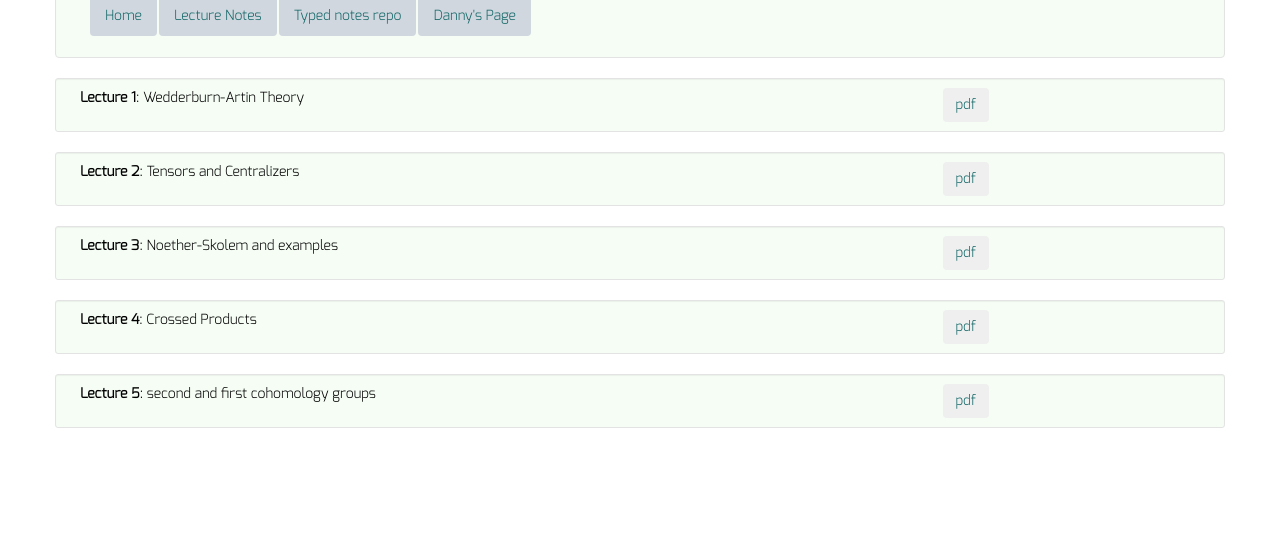
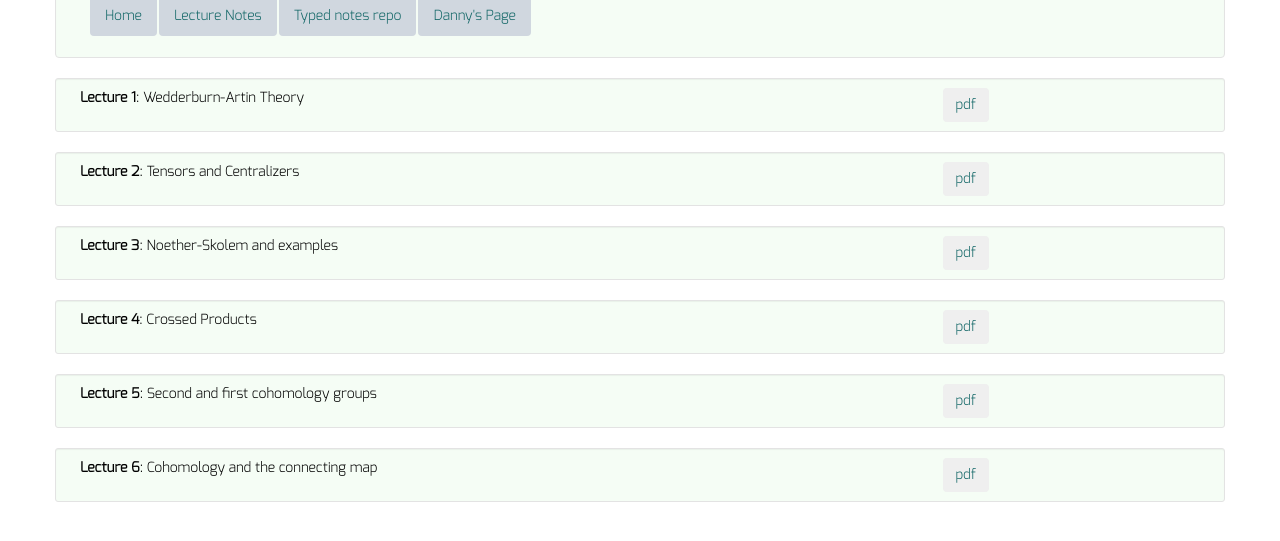
Before and after one commit to dkrashen/csa, a Jekyll site: the page built from lectures/index.html, in a window 1280 px wide, cut to the strip 204-745 px from the top of the page. Built offline with Jekyll 4.4.1, drawn with Linux system fonts in a browser that asks for light colours.

Commit message:
add lecture 6, pdf and yml

```diff
--- a/_data/lectures.yml
+++ b/_data/lectures.yml
@@ -12,4 +12,7 @@
   description: "Crossed Products"
 - title: "Lecture 5"
   filename: "lecture5.pdf"
-  description: "second and first cohomology groups"
+  description: "Second and first cohomology groups"
+- title: "Lecture 6"
+  filename: "lecture6.pdf"
+  description: "Cohomology and the connecting map"
```
Also changed, not shown: 1 other file.
